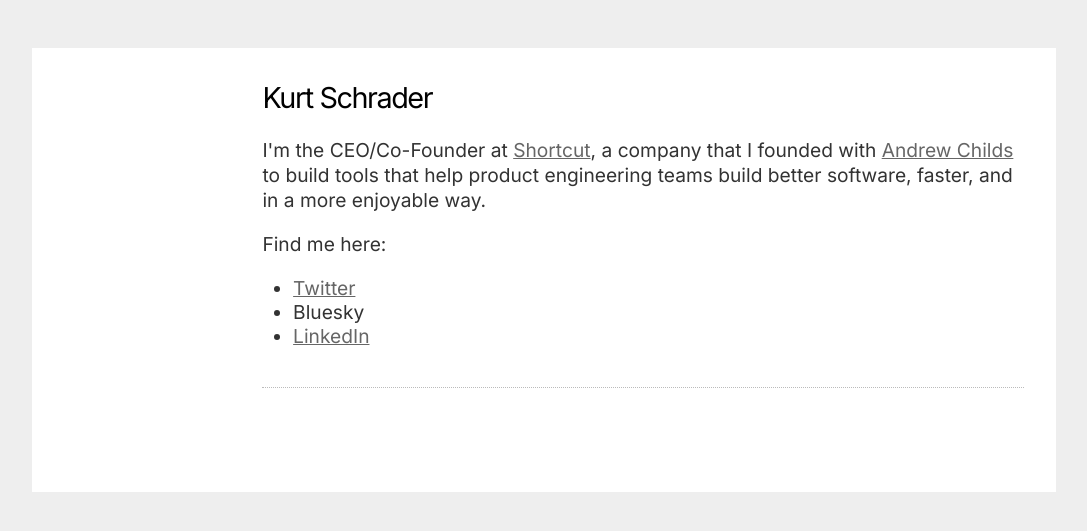
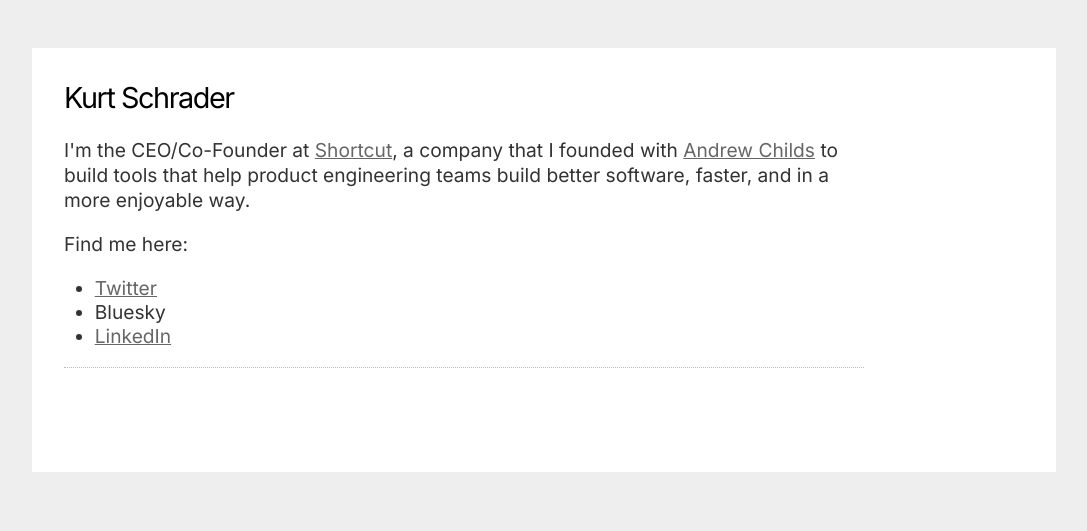
Before and after one commit to kschrader/kschrader.github.com, a Jekyll site: the page built from index.html, in a window 1280 px wide. Shown: the top 531 px of the page, without its empty margins (96-1183 px from the left). Built offline with Jekyll 4.4.1, drawn with Linux system fonts in a browser that asks for light colours; Markdown is read by kramdown in place of the engine named in the settings.

Commit message:
More cleanup

```diff
--- a/index.html
+++ b/index.html
@@ -16,5 +16,4 @@
 			</ul>
 		<p>
 	</div>
-<br/>
 </article>
--- a/styles/schrade.css
+++ b/styles/schrade.css
@@ -31,7 +31,6 @@
 }
 section {
 	padding: 1em;
-	margin-left: 20%;
 	max-width: 50em;
 }
 header>hgroup>h2, header>hgroup>h3, header>nav {
```
